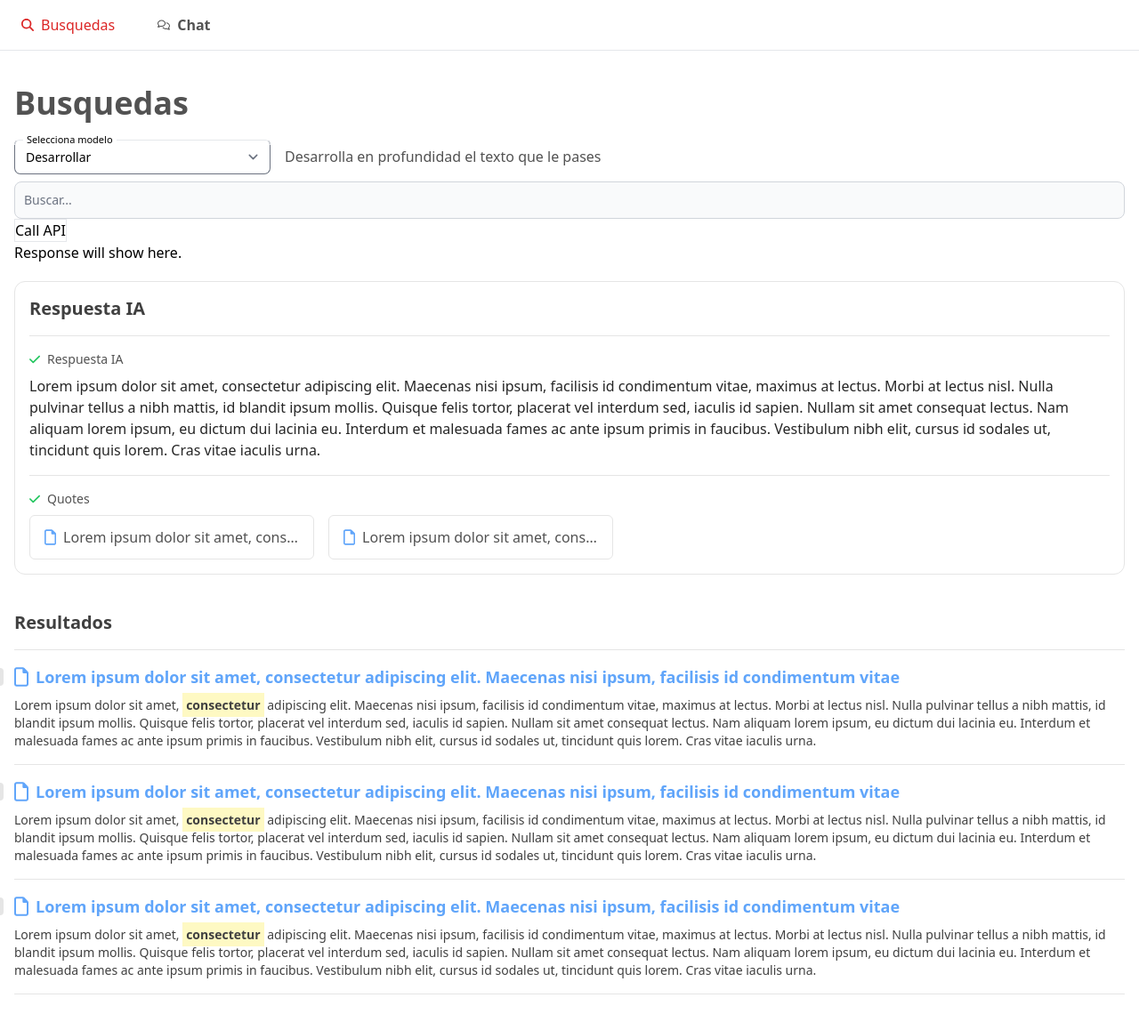
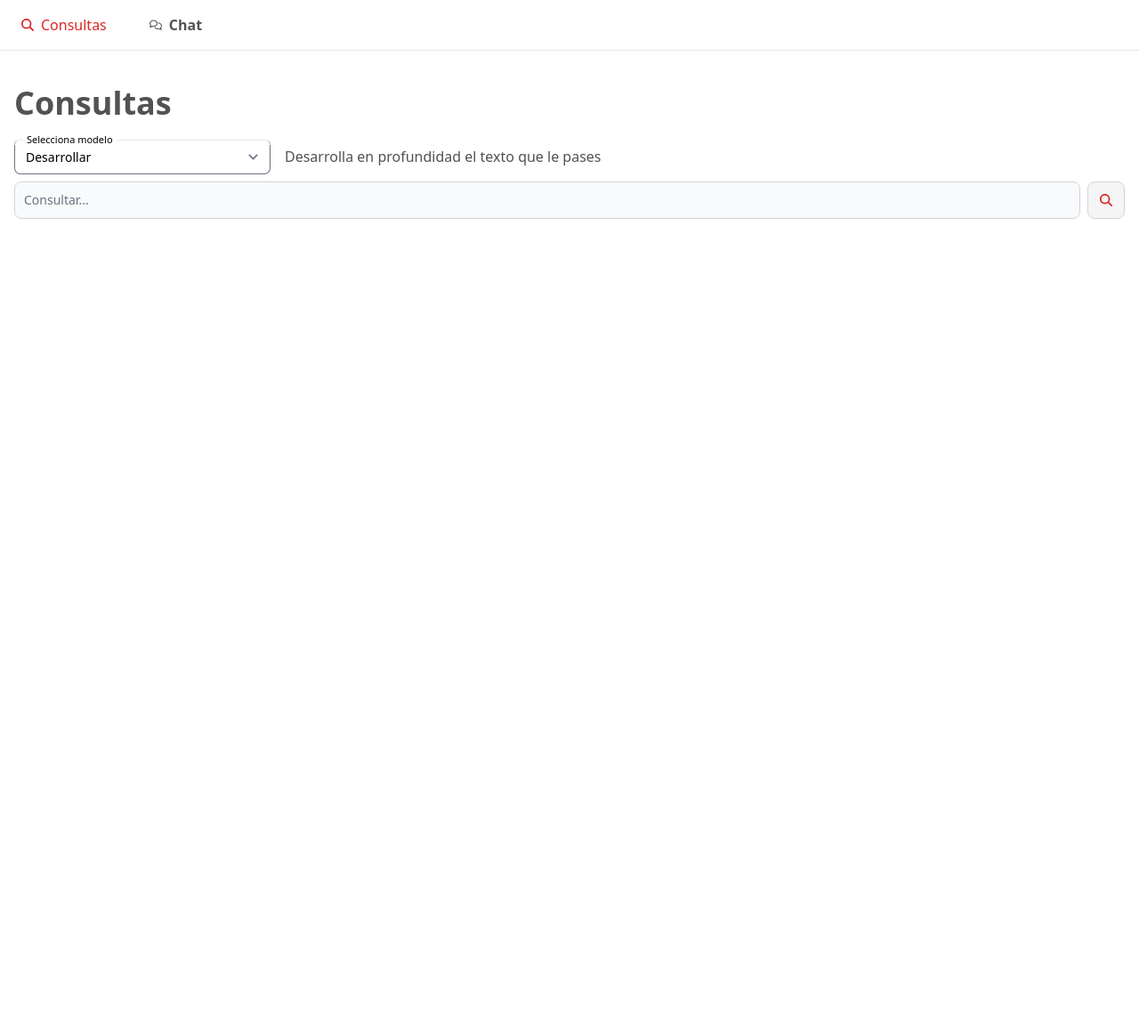
Before and after one commit to kevinfdezdelanda/chatbot_sarenet, a Django app: page / in a window 1280 px wide. Shown: the whole page at 89% size. After the commit the page ends 246 px from the top, so only its background shows below. Run offline with Django 5.2, Linux system fonts and the light colour scheme; data comes from the database, SQL or seed files in the repository; some libraries are stand-ins or nearby versions.

Commit message:
consultas funcionando

```diff
--- a/app_sarebot/static/chat/busquedas.js
+++ b/app_sarebot/static/chat/busquedas.js
@@ -1,6 +1,17 @@
 window.onload = function () {
-  document.getElementById('promptSelector').addEventListener('change', function () {
-    var promptId = this.value;
+  select = document.getElementById('promptSelector')
+  document.getElementById('promptSelector').addEventListener('change', function(){
+    obtener_desc(select);
+  });
+  input = document.getElementById('texto_prompt')
+
+  document.getElementById('apiCallButton').addEventListener('click', function(){
+    llamar_api(input, select);
+  });
+};
+
+function obtener_desc(select) {
+  var promptId = select.value;
   if (promptId) {
     fetch(`/api/get-prompt-description/?prompt_id=${promptId}`)
       .then((response) => response.json())
@@ -9,21 +20,61 @@ window.onload = function () {
   } else {
     document.getElementById('description').innerText = 'Description will appear here...';
   }
-  });
-  document.getElementById('apiCallButton').addEventListener('click', function () {
-    document.getElementById('apiResponse').innerHTML = '';  // Limpia contenido anterior
+}
 
-    var eventSource = new EventSource('call-api/');
-    eventSource.onmessage = function(event) {
+async function obtener_prompt(select) {
+  var promptId = select.value;
+  var prompt = "";
+
+  if (promptId) {
+      try {
+          const response = await fetch(`/api/get-prompt/?prompt_id=${promptId}`);
+          const data = await response.json();
+          prompt = data.prompt;
+      } catch (error) {
+          console.error('Error:', error);
+      }
+  }
+  return prompt;
+}
+
+async function llamar_api(input, select) {
+  texto = input.value
+  prompt1 = await obtener_prompt(select)
+  if(texto != "" && prompt1!=""){
+    disable_enable_elements(false);
+    document.getElementById('apiResponse').innerHTML = ''; // Limpia contenido anterior
+    msg = document.getElementById("msg-generando").style.display = "flex"
+    document.getElementById('result').style.display = "block"
+    var url = `call-api/?system=${encodeURIComponent(prompt1)}&user=${encodeURIComponent(texto)}`;
+    var eventSource = new EventSource(url);
+    eventSource.onmessage = function (event) {
+      document.getElementById("msg-generando").style.display = "none"
       document.getElementById('apiResponse').innerHTML += event.data;
     };
-    eventSource.addEventListener('done', function(event) {
+    eventSource.addEventListener('done', function (event) {
       console.log('Stream done, closing connection');
-        eventSource.close();  // Cierra la conexión del lado del cliente
+      eventSource.close(); // Cierra la conexión del lado del cliente
+      disable_enable_elements(true);
     });
-    eventSource.onerror = function(error) {
+    eventSource.onerror = function (error) {
       console.error('Error:', error);
       eventSource.close();
+      disable_enable_elements(true);
     };
-});
-};
+  }
+
+}
+
+function disable_enable_elements(enable){
+  boton = document.getElementById('apiCallButton');
+  input = document.getElementById('texto_prompt');
+  if(enable) {
+    boton.disabled = false;
+    input.disabled = false;
+  }else{
+    boton.disabled = true;
+    input.value = '';
+    input.disabled = true;
+  }
+}
--- a/app_sarebot/templates/app_sarebot/index.html
+++ b/app_sarebot/templates/app_sarebot/index.html
@@ -4,7 +4,7 @@
 {% endblock %}
 {% block content %}
 <div class="pt-24 container mx-auto px-4 mb-10">
-  <h1 class="text-4xl font-bold text-neutral-600">Busquedas</h1>
+  <h1 class="text-4xl font-bold text-neutral-600">Consultas</h1>
   <!-- inputs -->
   <div class="mt-5 flex flex-col gap-2">
     <div class="flex flex-wrap items-center gap-4">
@@ -22,22 +22,35 @@
       </div>
       <p  id="description" class="text-neutral-600">{{prompts.0.descripcion}}</p>
     </div>
-    <input
+    <div class="w-full flex gap-2">
+      <input
       type="text"
-      id="first_name"
-      class="bg-gray-50 border border-gray-300 text-gray-900 text-sm rounded-lg focus:ring-neutral-400 focus:border-neutral-400 block w-full p-2.5"
-      placeholder="Buscar..." />
+      id="texto_prompt"
+      class="bg-gray-50 border border-gray-300 text-gray-900 text-sm rounded-lg focus:ring-neutral-400 focus:border-neutral-400 block w-full p-2.5 disabled:opacity-65"
+      placeholder="Consultar..." />
+      <button id="apiCallButton"
+        class="rounded-lg border border-gray-300 bg-neutral-100 p-0.5 text-red-600 transition enabled:hover:bg-white enabled:hover:shadow-lg w-11 flex items-center disabled:opacity-65">
+        <span class="m-auto">
+          <svg xmlns="http://www.w3.org/2000/svg" viewBox="0 0 512 512" class="w-3.5 fill-red-600">
+            <!--!Font Awesome Free 6.5.2 by @fontawesome - https://fontawesome.com License - https://fontawesome.com/license/free Copyright 2024 Fonticons, Inc.-->
+            <path
+              d="M416 208c0 45.9-14.9 88.3-40 122.7L502.6 457.4c12.5 12.5 12.5 32.8 0 45.3s-32.8 12.5-45.3 0L330.7 376c-34.4 25.2-76.8 40-122.7 40C93.1 416 0 322.9 0 208S93.1 0 208 0S416 93.1 416 208zM208 352a144 144 0 1 0 0-288 144 144 0 1 0 0 288z" />
+          </svg>
+        </span>
+      </button>
+    </div>
+
   </div>
   <!-- Resultados -->
 
 
 
-  <button class="bg-slate-400 border" id="apiCallButton">Call API</button>
-  <div id="apiResponse">Response will show here.</div>
+  {% comment %} <button class="bg-slate-400 border" id="apiCallButton">Call API</button>
+  <div id="apiResponse">Response will show here.</div> {% endcomment %}
 
 
 
-  <div id="result" class="mt-5">
+  <div id="result" class="mt-5 hidden">
     <div class="p-4 border border-neutral-200 rounded-xl">
       <p class="w-full border-b border-neutral-200 font-bold text-xl pb-4 text-neutral-700">Respuesta IA</p>
       <div class="w-full border-b border-neutral-200 py-4">
@@ -49,11 +62,8 @@
           </svg>
           Respuesta IA
         </p>
-        <p class="text-neutral-800">
-          Lorem ipsum dolor sit amet, consectetur adipiscing elit. Maecenas nisi ipsum, facilisis id condimentum vitae, maximus at lectus. Morbi at lectus nisl. Nulla pulvinar
-          tellus a nibh mattis, id blandit ipsum mollis. Quisque felis tortor, placerat vel interdum sed, iaculis id sapien. Nullam sit amet consequat lectus. Nam aliquam lorem
-          ipsum, eu dictum dui lacinia eu. Interdum et malesuada fames ac ante ipsum primis in faucibus. Vestibulum nibh elit, cursus id sodales ut, tincidunt quis lorem. Cras
-          vitae iaculis urna.
+        <p class="text-neutral-800" id="apiResponse">
+          <div id="msg-generando" class="flex items-center gap-2"><p class="text-blue-500">Generando <p><img class="w-6" src="{% static 'chat/images/loading.gif' %}" alt="cargando"/></div>
         </p>
       </div>
       <div class="w-full pt-4">
--- a/app_sarebot/templates/base.html
+++ b/app_sarebot/templates/base.html
@@ -19,7 +19,7 @@
               <path
                 d="M416 208c0 45.9-14.9 88.3-40 122.7L502.6 457.4c12.5 12.5 12.5 32.8 0 45.3s-32.8 12.5-45.3 0L330.7 376c-34.4 25.2-76.8 40-122.7 40C93.1 416 0 322.9 0 208S93.1 0 208 0S416 93.1 416 208zM208 352a144 144 0 1 0 0-288 144 144 0 1 0 0 288z" />
             </svg>
-            Busquedas
+            Consultas
           </a>
         </div>
         <div class="h-full flex">
--- a/app_sarebot/urls.py
+++ b/app_sarebot/urls.py
@@ -5,5 +5,6 @@ urlpatterns = [
     path("chat/", views.chat, name="chat"),
     path("", views.busquedas, name="busquedas"),
     path('api/get-prompt-description/', views.get_prompt_description, name='get-prompt-description'),
+    path('api/get-prompt/', views.get_prompt, name='get-prompt'),
     path('call-api/', views.api_view, name='call-api'),
 ]
--- a/app_sarebot/views.py
+++ b/app_sarebot/views.py
@@ -16,13 +16,26 @@ def get_prompt_description(request):
     prompt_id = request.GET.get('prompt_id')
     if prompt_id:
         prompt = Prompt.objects.get(id=prompt_id)
+        print(prompt.descripcion)
         return JsonResponse({'description': prompt.descripcion})
     else:
         return JsonResponse({'description': ''})
 
+# Funcion para obtener el prompt
+def get_prompt(request):
+    prompt_id = request.GET.get('prompt_id')
+    if prompt_id:
+        prompt = Prompt.objects.get(id=prompt_id)
+        return JsonResponse({'prompt': prompt.texto})
+    else:
+        return JsonResponse({'prompt': ''})
+
 def api_view(request):
+    system = request.GET.get('system', '')
+    user = request.GET.get('user', '')
+    print(f"Received prompt: {system}")
     def event_stream():
-        stream = llamar_api()
+        stream = llamar_api(user, system)
         for chunk in stream:
             if chunk:  # Asegura que el chunk no está vacío
                 data_str = chunk.decode('utf-8').replace('data: ', '')
@@ -43,14 +56,14 @@ def api_view(request):
     response['Cache-Control'] = 'no-cache'
     return response
 
-def llamar_api():
+def llamar_api(user, system):
     url = "http://172.26.215.178:1234/v1/chat/completions"
     headers = {'Content-Type': 'application/json'}
     data = {
         "model": "bartowski/c4ai-command-r-v01-GGUF",
         "messages": [
-            {"role": "system", "content": "Always answer in rhymes."},
-            {"role": "user", "content": "Introduce yourself."}
+            {"role": "system", "content": system},
+            {"role": "user", "content": user}
         ],
         "temperature": 0.7,
         "max_tokens": -1,
--- a/theme/static/css/dist/styles.css
+++ b/theme/static/css/dist/styles.css
@@ -807,6 +807,10 @@ select {
   position: sticky;
 }
 
+.-left-12 {
+  left: -3rem;
+}
+
 .-top-1 {
   top: -0.25rem;
 }
@@ -835,60 +839,12 @@ select {
   top: 0px;
 }
 
-.left-16 {
-  left: 4rem;
-}
-
-.left-4 {
-  left: 1rem;
-}
-
-.right-4 {
-  right: 1rem;
-}
-
-.left-10 {
-  left: 2.5rem;
-}
-
-.-left-4 {
-  left: -1rem;
-}
-
-.-left-6 {
-  left: -1.5rem;
-}
-
-.-left-10 {
-  left: -2.5rem;
-}
-
-.-left-16 {
-  left: -4rem;
-}
-
-.-left-14 {
-  left: -3.5rem;
-}
-
-.-left-12 {
-  left: -3rem;
-}
-
-.top-2 {
-  top: 0.5rem;
-}
-
 .top-1 {
   top: 0.25rem;
 }
 
 .z-10 {
   z-index: 10;
-}
-
-.z-0 {
-  z-index: 0;
 }
 
 .m-0 {
@@ -922,34 +873,26 @@ select {
   margin-bottom: 0.375rem;
 }
 
+.mb-10 {
+  margin-bottom: 2.5rem;
+}
+
+.mb-2 {
+  margin-bottom: 0.5rem;
+}
+
+.mr-2 {
+  margin-right: 0.5rem;
+}
+
+.mt-10 {
+  margin-top: 2.5rem;
+}
+
 .mt-5 {
   margin-top: 1.25rem;
 }
 
-.mt-10 {
-  margin-top: 2.5rem;
-}
-
-.mr-4 {
-  margin-right: 1rem;
-}
-
-.mr-2 {
-  margin-right: 0.5rem;
-}
-
-.mb-2 {
-  margin-bottom: 0.5rem;
-}
-
-.mb-5 {
-  margin-bottom: 1.25rem;
-}
-
-.mb-10 {
-  margin-bottom: 2.5rem;
-}
-
 .block {
   display: block;
 }
@@ -998,6 +941,22 @@ select {
   min-height: 100vh;
 }
 
+.w-10 {
+  width: 2.5rem;
+}
+
+.w-3 {
+  width: 0.75rem;
+}
+
+.w-3\.5 {
+  width: 0.875rem;
+}
+
+.w-4 {
+  width: 1rem;
+}
+
 .w-6 {
   width: 1.5rem;
 }
@@ -1010,44 +969,20 @@ select {
   width: 100%;
 }
 
-.w-4 {
-  width: 1rem;
-}
-
-.w-3 {
-  width: 0.75rem;
-}
-
-.w-3\/5 {
-  width: 60%;
-}
-
-.w-3\.5 {
-  width: 0.875rem;
-}
-
-.w-10 {
-  width: 2.5rem;
+.w-11 {
+  width: 2.75rem;
 }
 
 .min-w-\[200px\] {
   min-width: 200px;
 }
 
+.max-w-80 {
+  max-width: 20rem;
+}
+
 .max-w-full {
   max-width: 100%;
-}
-
-.max-w-16 {
-  max-width: 4rem;
-}
-
-.max-w-96 {
-  max-width: 24rem;
-}
-
-.max-w-80 {
-  max-width: 20rem;
 }
 
 .flex-1 {
@@ -1124,20 +1055,16 @@ select {
   gap: 0.75rem;
 }
 
+.gap-4 {
+  gap: 1rem;
+}
+
 .gap-8 {
   gap: 2rem;
 }
 
-.gap-5 {
-  gap: 1.25rem;
-}
-
-.gap-4 {
-  gap: 1rem;
-}
-
-.gap-10 {
-  gap: 2.5rem;
+.divide-none > :not([hidden]) ~ :not([hidden]) {
+  border-style: none;
 }
 
 .overflow-hidden {
@@ -1162,6 +1089,10 @@ select {
   overflow-wrap: break-word;
 }
 
+.rounded {
+  border-radius: 0.25rem;
+}
+
 .rounded-2xl {
   border-radius: 1rem;
 }
@@ -1178,20 +1109,16 @@ select {
   border-radius: 0.5rem;
 }
 
+.rounded-md {
+  border-radius: 0.375rem;
+}
+
 .rounded-sm {
   border-radius: 0.125rem;
 }
 
 .rounded-xl {
   border-radius: 0.75rem;
-}
-
-.rounded {
-  border-radius: 0.25rem;
-}
-
-.rounded-md {
-  border-radius: 0.375rem;
 }
 
 .border {
@@ -1216,41 +1143,26 @@ select {
   border-color: rgb(229 231 235 / var(--tw-border-opacity));
 }
 
+.border-gray-300 {
+  --tw-border-opacity: 1;
+  border-color: rgb(209 213 219 / var(--tw-border-opacity));
+}
+
 .border-gray-500 {
   --tw-border-opacity: 1;
   border-color: rgb(107 114 128 / var(--tw-border-opacity));
 }
 
+.border-neutral-200 {
+  --tw-border-opacity: 1;
+  border-color: rgb(229 229 229 / var(--tw-border-opacity));
+}
+
 .border-red-600 {
   --tw-border-opacity: 1;
   border-color: rgb(220 38 38 / var(--tw-border-opacity));
 }
 
-.border-gray-300 {
-  --tw-border-opacity: 1;
-  border-color: rgb(209 213 219 / var(--tw-border-opacity));
-}
-
-.border-neutral-500 {
-  --tw-border-opacity: 1;
-  border-color: rgb(115 115 115 / var(--tw-border-opacity));
-}
-
-.border-neutral-200 {
-  --tw-border-opacity: 1;
-  border-color: rgb(229 229 229 / var(--tw-border-opacity));
-}
-
-.border-neutral-300 {
-  --tw-border-opacity: 1;
-  border-color: rgb(212 212 212 / var(--tw-border-opacity));
-}
-
-.border-neutral-100 {
-  --tw-border-opacity: 1;
-  border-color: rgb(245 245 245 / var(--tw-border-opacity));
-}
-
 .border-t-transparent {
   border-top-color: transparent;
 }
@@ -1265,6 +1177,16 @@ select {
   background-color: rgb(249 250 251 / var(--tw-bg-opacity));
 }
 
+.bg-neutral-200 {
+  --tw-bg-opacity: 1;
+  background-color: rgb(229 229 229 / var(--tw-bg-opacity));
+}
+
+.bg-slate-400 {
+  --tw-bg-opacity: 1;
+  background-color: rgb(148 163 184 / var(--tw-bg-opacity));
+}
+
 .bg-transparent {
   background-color: transparent;
 }
@@ -1274,47 +1196,32 @@ select {
   background-color: rgb(255 255 255 / var(--tw-bg-opacity));
 }
 
-.bg-red-600 {
-  --tw-bg-opacity: 1;
-  background-color: rgb(220 38 38 / var(--tw-bg-opacity));
-}
-
-.bg-yellow-200 {
-  --tw-bg-opacity: 1;
-  background-color: rgb(254 240 138 / var(--tw-bg-opacity));
-}
-
 .bg-yellow-100 {
   --tw-bg-opacity: 1;
   background-color: rgb(254 249 195 / var(--tw-bg-opacity));
 }
 
-.bg-neutral-400 {
+.bg-neutral-100 {
   --tw-bg-opacity: 1;
-  background-color: rgb(163 163 163 / var(--tw-bg-opacity));
-}
-
-.bg-neutral-200 {
-  --tw-bg-opacity: 1;
-  background-color: rgb(229 229 229 / var(--tw-bg-opacity));
+  background-color: rgb(245 245 245 / var(--tw-bg-opacity));
+}
+
+.fill-blue-400 {
+  fill: #60a5fa;
+}
+
+.fill-green-500 {
+  fill: #22c55e;
+}
+
+.fill-neutral-600 {
+  fill: #525252;
 }
 
 .fill-red-600 {
   fill: #dc2626;
 }
 
-.fill-neutral-600 {
-  fill: #525252;
-}
-
-.fill-green-500 {
-  fill: #22c55e;
-}
-
-.fill-blue-400 {
-  fill: #60a5fa;
-}
-
 .p-0 {
   padding: 0px;
 }
@@ -1339,9 +1246,9 @@ select {
   padding: 1rem;
 }
 
-.px-10 {
-  padding-left: 2.5rem;
-  padding-right: 2.5rem;
+.px-1 {
+  padding-left: 0.25rem;
+  padding-right: 0.25rem;
 }
 
 .px-2 {
@@ -1369,6 +1276,11 @@ select {
   padding-bottom: 0.625rem;
 }
 
+.py-3 {
+  padding-top: 0.75rem;
+  padding-bottom: 0.75rem;
+}
+
 .py-4 {
   padding-top: 1rem;
   padding-bottom: 1rem;
@@ -1379,14 +1291,12 @@ select {
   padding-bottom: 10px;
 }
 
-.py-3 {
-  padding-top: 0.75rem;
-  padding-bottom: 0.75rem;
-}
-
-.px-1 {
-  padding-left: 0.25rem;
-  padding-right: 0.25rem;
+.pb-2 {
+  padding-bottom: 0.5rem;
+}
+
+.pb-4 {
+  padding-bottom: 1rem;
 }
 
 .pl-4 {
@@ -1405,42 +1315,22 @@ select {
   padding-top: 0.125rem;
 }
 
+.pt-16 {
+  padding-top: 4rem;
+}
+
 .pt-2 {
   padding-top: 0.5rem;
 }
 
-.pt-28 {
-  padding-top: 7rem;
-}
-
-.pb-4 {
-  padding-bottom: 1rem;
+.pt-24 {
+  padding-top: 6rem;
 }
 
 .pt-4 {
   padding-top: 1rem;
 }
 
-.pb-2 {
-  padding-bottom: 0.5rem;
-}
-
-.pt-20 {
-  padding-top: 5rem;
-}
-
-.pt-24 {
-  padding-top: 6rem;
-}
-
-.pt-16 {
-  padding-top: 4rem;
-}
-
-.align-bottom {
-  vertical-align: bottom;
-}
-
 .align-text-bottom {
   vertical-align: text-bottom;
 }
@@ -1467,6 +1362,11 @@ select {
   line-height: 1.5rem;
 }
 
+.text-lg {
+  font-size: 1.125rem;
+  line-height: 1.75rem;
+}
+
 .text-sm {
   font-size: 0.875rem;
   line-height: 1.25rem;
@@ -1477,14 +1377,8 @@ select {
   line-height: 1.75rem;
 }
 
-.text-4xl {
-  font-size: 2.25rem;
-  line-height: 2.5rem;
-}
-
-.text-lg {
-  font-size: 1.125rem;
-  line-height: 1.75rem;
+.font-bold {
+  font-weight: 700;
 }
 
 .font-medium {
@@ -1499,14 +1393,6 @@ select {
   font-weight: 600;
 }
 
-.font-extrabold {
-  font-weight: 800;
-}
-
-.font-bold {
-  font-weight: 700;
-}
-
 .leading-normal {
   line-height: 1.5;
 }
@@ -1517,6 +1403,11 @@ select {
 
 .tracking-normal {
   letter-spacing: 0em;
+}
+
+.text-blue-400 {
+  --tw-text-opacity: 1;
+  color: rgb(96 165 250 / var(--tw-text-opacity));
 }
 
 .text-gray-500 {
@@ -1524,34 +1415,34 @@ select {
   color: rgb(107 114 128 / var(--tw-text-opacity));
 }
 
+.text-gray-900 {
+  --tw-text-opacity: 1;
+  color: rgb(17 24 39 / var(--tw-text-opacity));
+}
+
 .text-neutral-600 {
   --tw-text-opacity: 1;
   color: rgb(82 82 82 / var(--tw-text-opacity));
 }
 
+.text-neutral-700 {
+  --tw-text-opacity: 1;
+  color: rgb(64 64 64 / var(--tw-text-opacity));
+}
+
+.text-neutral-800 {
+  --tw-text-opacity: 1;
+  color: rgb(38 38 38 / var(--tw-text-opacity));
+}
+
 .text-red-600 {
   --tw-text-opacity: 1;
   color: rgb(220 38 38 / var(--tw-text-opacity));
 }
 
-.text-neutral-700 {
+.text-blue-500 {
   --tw-text-opacity: 1;
-  color: rgb(64 64 64 / var(--tw-text-opacity));
-}
-
-.text-gray-900 {
-  --tw-text-opacity: 1;
-  color: rgb(17 24 39 / var(--tw-text-opacity));
-}
-
-.text-neutral-800 {
-  --tw-text-opacity: 1;
-  color: rgb(38 38 38 / var(--tw-text-opacity));
-}
-
-.text-blue-400 {
-  --tw-text-opacity: 1;
-  color: rgb(96 165 250 / var(--tw-text-opacity));
+  color: rgb(59 130 246 / var(--tw-text-opacity));
 }
 
 .antialiased {
@@ -1587,6 +1478,14 @@ select {
   transition-duration: 150ms;
 }
 
+.transition {
+  transition-property: color, background-color, border-color, text-decoration-color, fill, stroke, opacity, box-shadow, transform, filter, -webkit-backdrop-filter;
+  transition-property: color, background-color, border-color, text-decoration-color, fill, stroke, opacity, box-shadow, transform, filter, backdrop-filter;
+  transition-property: color, background-color, border-color, text-decoration-color, fill, stroke, opacity, box-shadow, transform, filter, backdrop-filter, -webkit-backdrop-filter;
+  transition-timing-function: cubic-bezier(0.4, 0, 0.2, 1);
+  transition-duration: 150ms;
+}
+
 .duration-300 {
   transition-duration: 300ms;
 }
```
Also changed, not shown: other parts of theme/static/css/dist/styles.css (+38 -83 lines), app_sarebot/static/chat/images/Loading.gif (added). Lines whose indentation alone changed are shown as unchanged.
